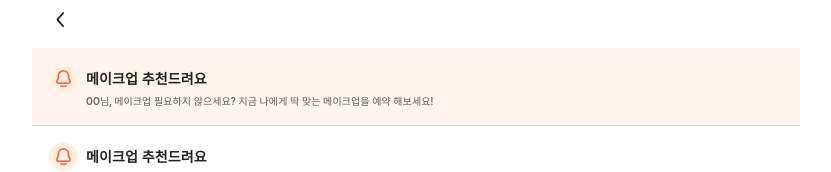
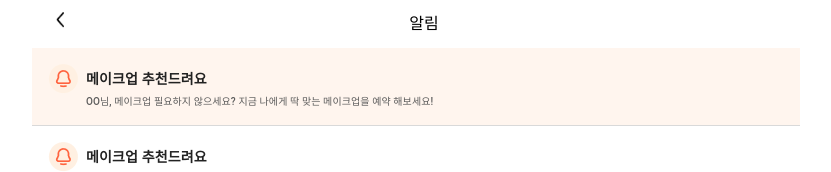
Before and after one commit to MEME-UMC/MEME_WEB, a React (Vite) app: page /notification in a window 1280 px wide. Shown: the top 172 px of the page, without its empty margins (224-1055 px from the left). Built offline with nearby package versions, Linux system fonts and the light colour scheme.

Commit message:
chore : 누락된 타이틀 다시 입력

```diff
--- a/src/pages/common/NotificationPage/NotificationPage.tsx
+++ b/src/pages/common/NotificationPage/NotificationPage.tsx
@@ -6,7 +6,7 @@ import { NotificationList } from './components/NotificationList';
 export const NotificationPage = () => {
   return (
     <Stack>
-      <AppBar title="" />
+      <AppBar title="알림" />
       <Stack>
         <NotificationList read={false} />
         <NotificationList read={true} />
```
